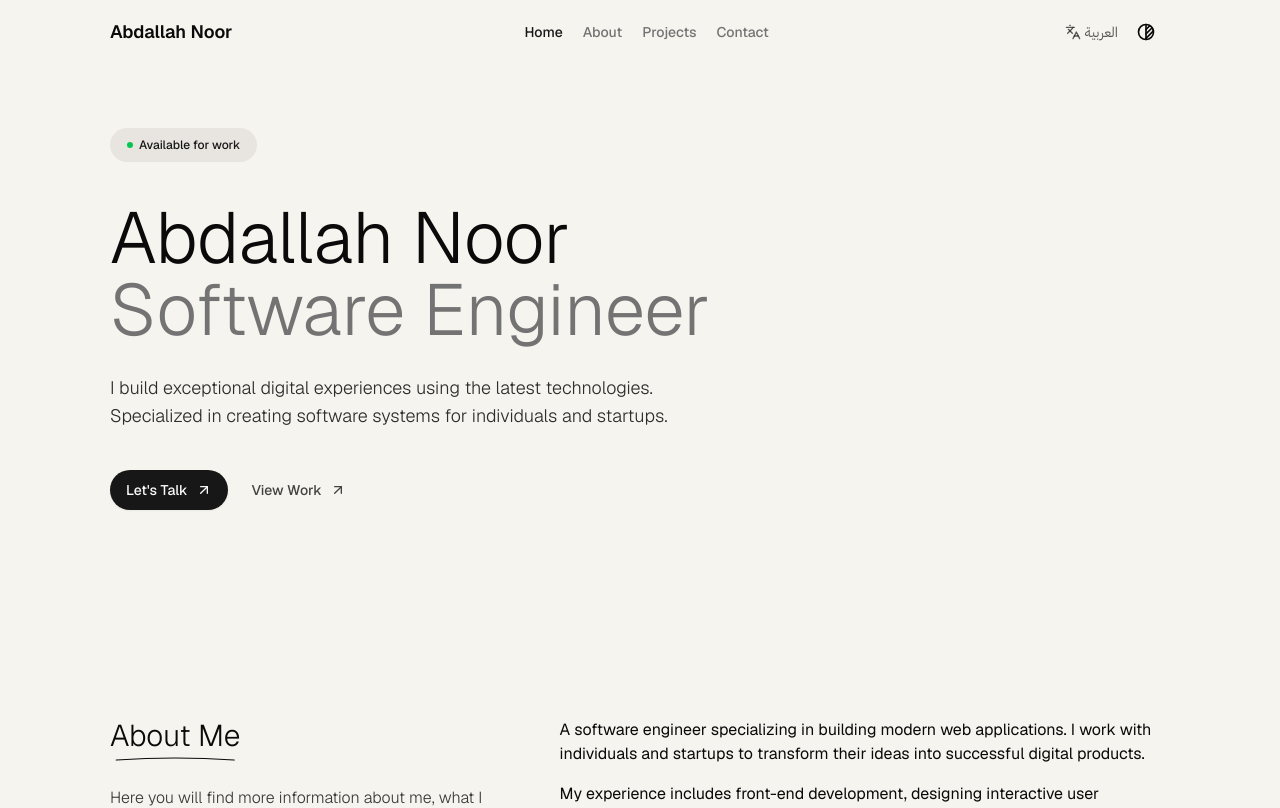
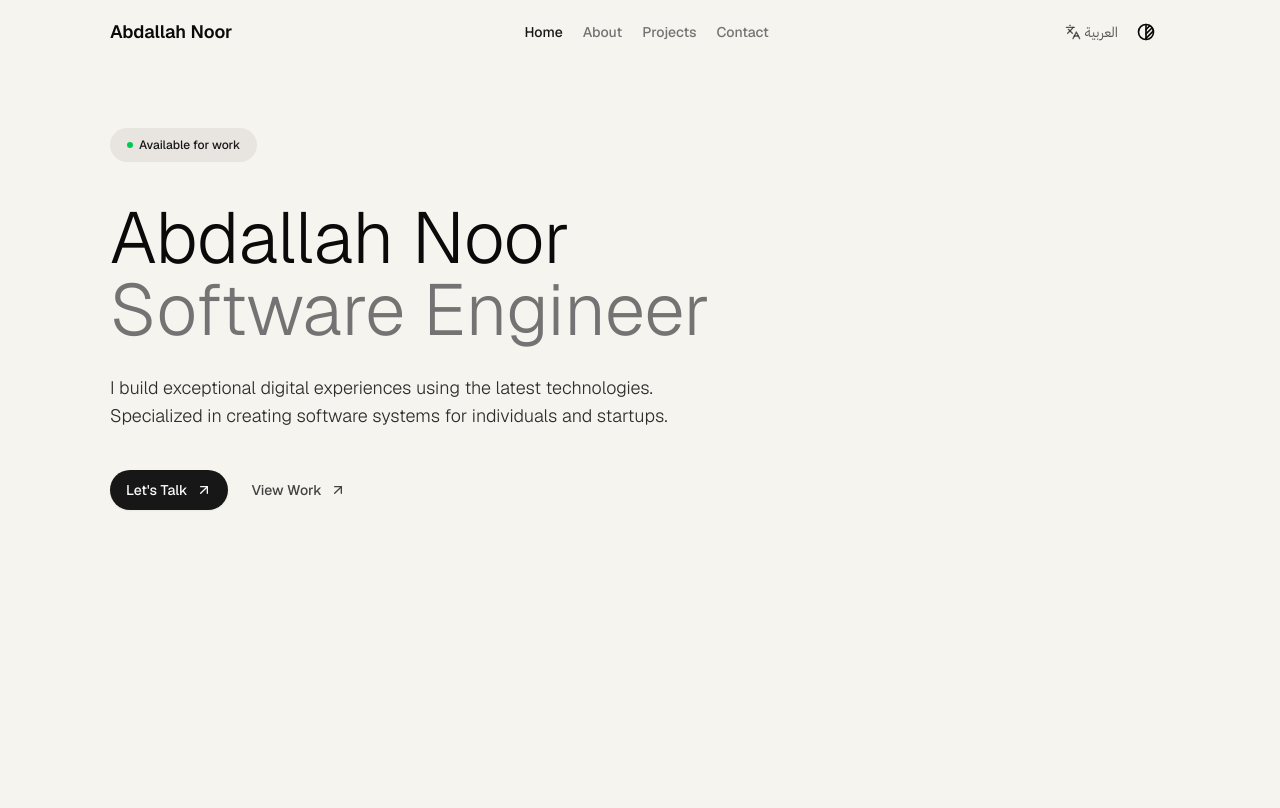
Before and after one commit to abdallanoor/portfolio, a Next.js app: page /en in a window 1280 px wide. Shown: the top 808 px of the page. Built offline with nearby package versions, Linux system fonts and the light colour scheme.

Commit message:
activate scroll reveal margin and set hero section minimum height

```diff
--- a/components/home/hero.tsx
+++ b/components/home/hero.tsx
@@ -21,7 +21,7 @@ export default function Hero() {
   };
 
   return (
-    <section className="container py-32" id="hero">
+    <section className="container min-h-[calc(100vh-4rem)] py-32" id="hero">
       <ScrollReveal width="100%">
         <Badge
           variant="secondary"
--- a/components/scroll-reveal.tsx
+++ b/components/scroll-reveal.tsx
@@ -27,7 +27,7 @@ export function ScrollReveal({
   const ref = useRef<HTMLDivElement>(null);
   const isInView = useInView(ref, {
     once: true,
-    // margin: "-10% 0px",
+    margin: "-10% 0px",
     ...options,
   });
 
```
